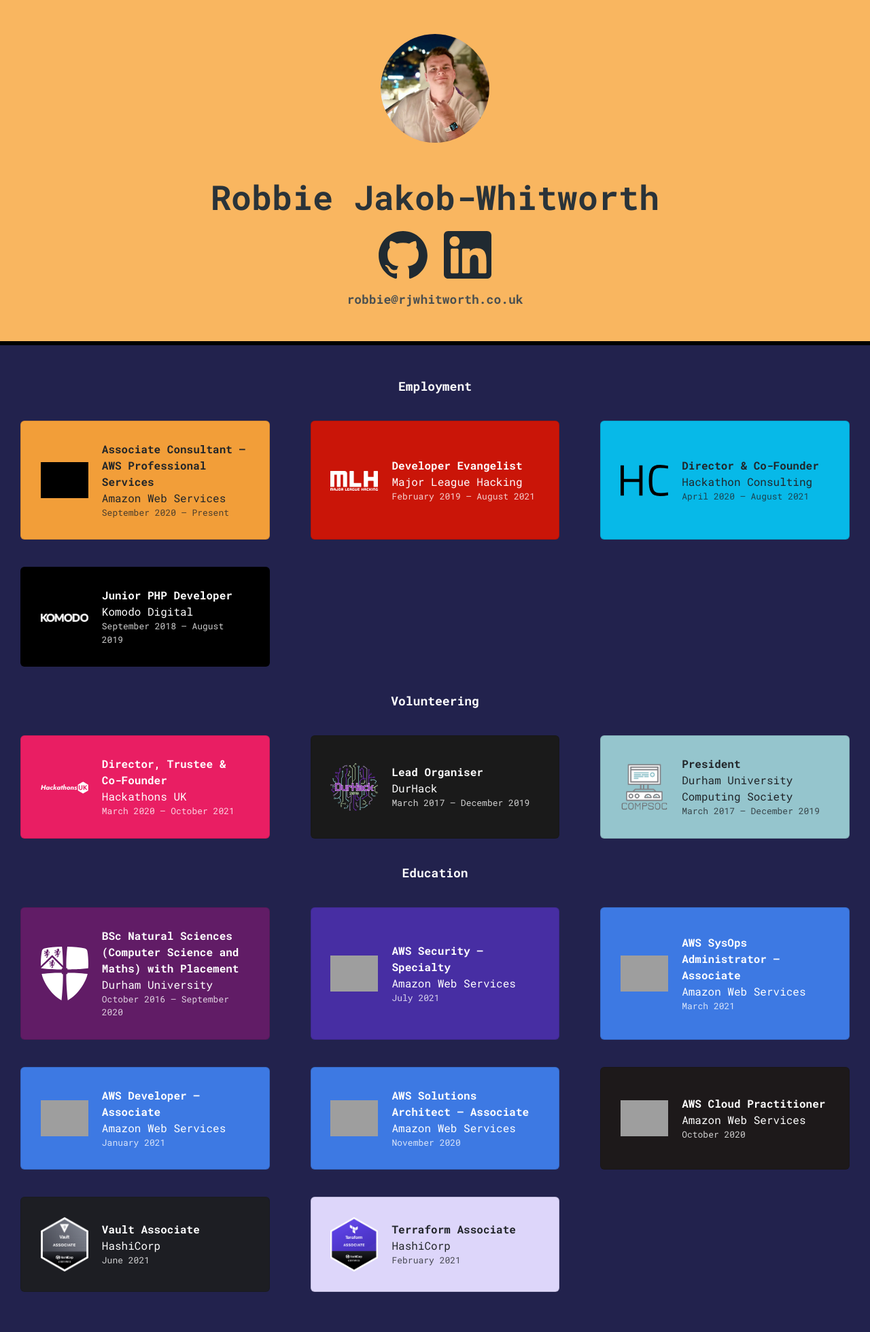
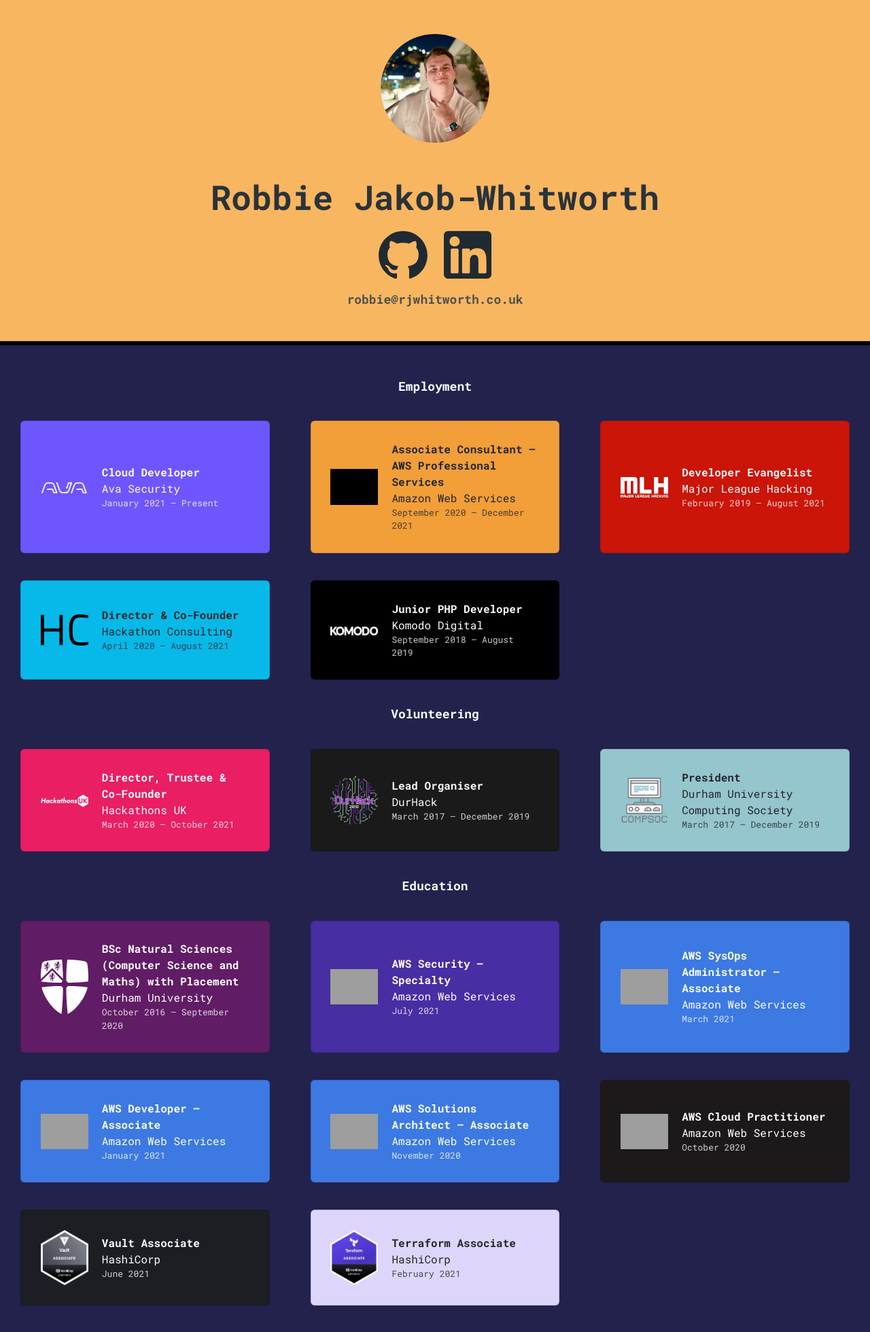
Before and after one commit to robzwolf/website, a Jekyll site: the page built from index.html, in a window 1280 px wide, cut to the strip 0-1991 px from the top of the page. Shown: the top 1960 px of the strip at 68% size. Built offline with Jekyll 4.4.1, drawn with Linux system fonts in a browser that asks for light colours; nearby versions of some CDN libraries; grey boxes are pictures that could not be loaded.

Commit message:
Add Ava to experience

```diff
--- a/_data/experience.yml
+++ b/_data/experience.yml
@@ -1,6 +1,12 @@
+- role: Cloud Developer
+  company: Ava Security
+  dates: January 2021 – Present
+  logo: assets/img/experience/ava.svg
+  class: ava
+
 - role: Associate Consultant – AWS Professional Services
   company: Amazon Web Services
-  dates: September 2020 – Present
+  dates: September 2020 – December 2021
   logo: assets/img/experience/aws.png
   class: aws
 
--- a/_sass/cards.scss
+++ b/_sass/cards.scss
@@ -25,6 +25,12 @@
     /**
     Work Experience
      */
+    &.ava {
+        background: #6e56ff;
+        @include lightText;
+    }
+
+
     &.aws {
         background: #f29e39;
         @include darkText;
```
Also changed, not shown: assets/img/experience/ava.svg (added).
